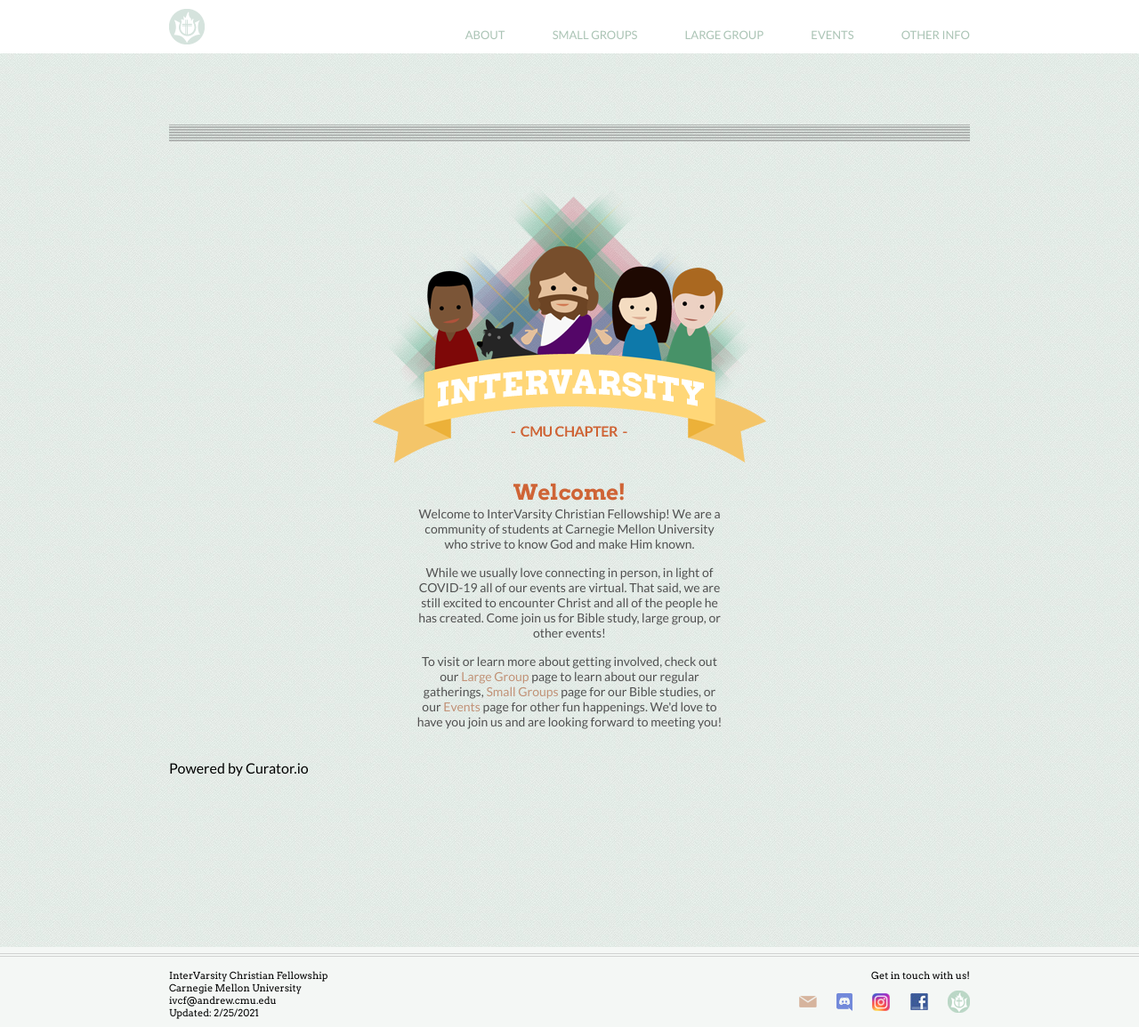
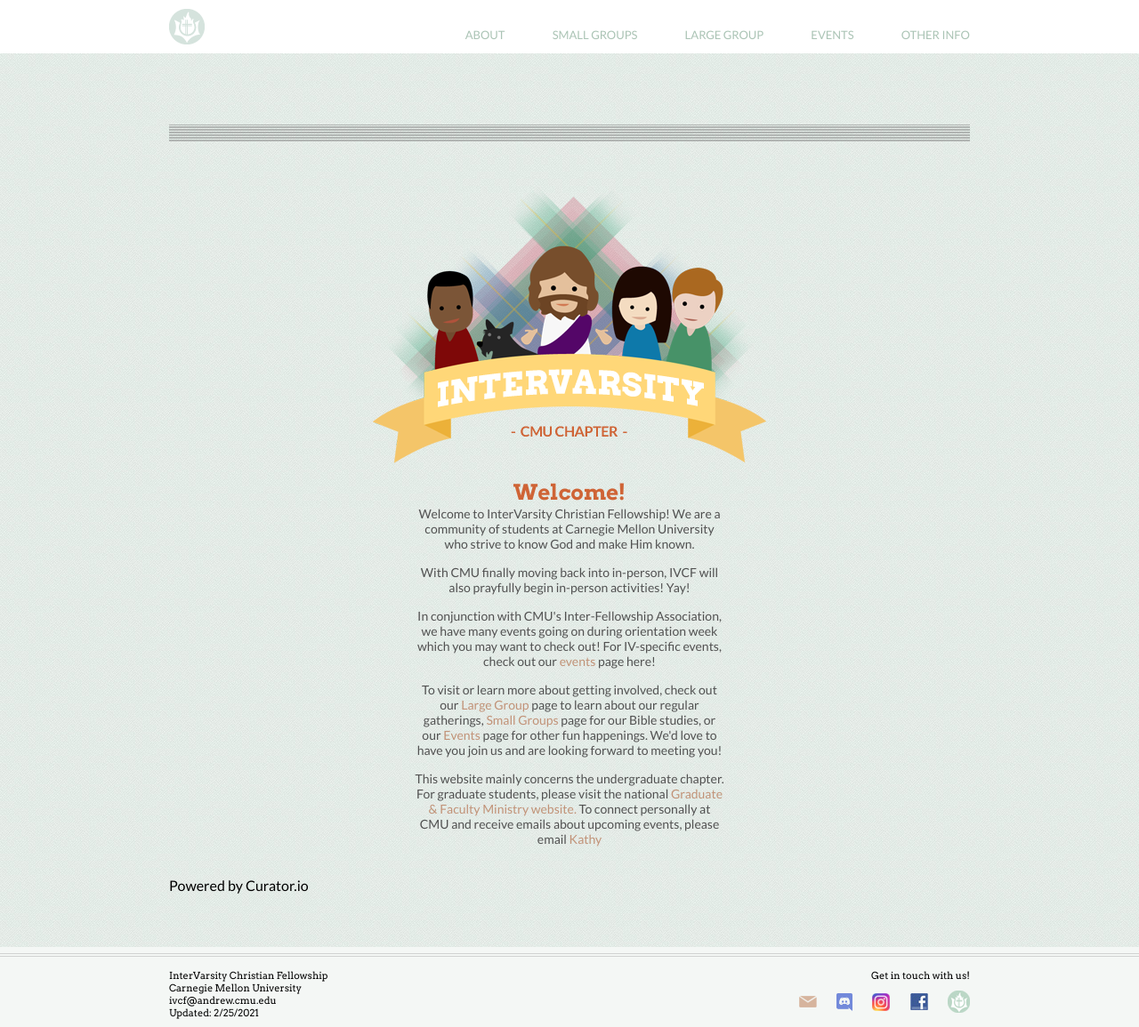
Before and after one commit to ivcf-cmu/ivcf-cmu.github.io, a Jekyll site: the page built from index.md, in a window 1280 px wide and 1155 px high. Shown: the whole window at 89% size. Built offline with Jekyll 4.4.1, drawn with Linux system fonts in a browser that asks for light colours; a script that is not in the unit is left out.

Commit message:
Update for in-person events Added graduate information

```diff
--- a/index.md
+++ b/index.md
@@ -2,43 +2,66 @@
 layout: default
 page: front
 ---
-  <article class="frontpage">
+<article class="frontpage">
     <header>
-      <img src="images/welcome_image.png" />
-      <div>Welcome!</div>
+        <img src="images/welcome_image.png" />
+        <div>Welcome!</div>
     </header>
     <p>
-    Welcome to InterVarsity Christian Fellowship! We are a community of students at Carnegie Mellon University who strive to know God and make Him known.
+        Welcome to InterVarsity Christian Fellowship! We are a community of students at Carnegie Mellon University who
+        strive to know God and make Him known.
     </p>
-    <!--
+
     <p>
-    In conjunction with CMU's Inter-Fellowship Association, we have
-    many events going on during orientation week which you may want
-    to check out! Head over to IFA's
-    <a href="http://www.christatcmu.com/">website</a>
-    to see them all.
+        With CMU finally moving back into in-person, IVCF will also prayfully begin in-person activities! Yay!
     </p>
-    -->
+
     <p>
+        In conjunction with CMU's Inter-Fellowship Association, we have
+        many events going on during orientation week which you may want
+        to check out! For IV-specific events, check out our <a href="events.html">events</a> page here!
+    </p>
+
+    <!-- <p>
     While we usually love connecting in person, in light of COVID-19 all of our events are virtual. That said, we are still excited to encounter Christ and all of the people he has created. Come join us for Bible study, large group, or other events!
     </p>
+     -->
+
     <p>
-    To visit or learn more about getting involved, check out our <a href="largegroup.html">Large Group</a> page to learn about our regular gatherings, <a href="smallgroups.html">Small Groups</a> page for our Bible studies, or our <a href="events.html">Events</a> page for other fun happenings. We'd love to have you join us and are looking forward to meeting you!
+        To visit or learn more about getting involved, check out our <a href="largegroup.html">Large Group</a> page to
+        learn about our regular gatherings, <a href="smallgroups.html">Small Groups</a> page for our Bible studies, or
+        our <a href="events.html">Events</a> page for other fun happenings. We'd love to have you join us and are
+        looking forward to meeting you!
     </p>
+
+    <p>
+        This website mainly concerns the undergraduate chapter. For graduate students, please visit the national
+        <a href="https://gfm.intervarsity.org/our-ministries/graduate-students" target="_blank">Graduate & Faculty Ministry website.</a>
+        To connect personally at CMU and receive emails about upcoming events, please email
+        <a href="mailto:kathy.mccready@intervarsity.org" target="_blank">Kathy</a>
+    </p>
+
+
     <br/>
-    <div id="curator-feed-default-feed-layout"><a href="https://curator.io" target="_blank" class="crt-logo crt-tag">Powered by Curator.io</a></div>
+    <div id="curator-feed-default-feed-layout">
+        <a href="https://curator.io" target="_blank" class="crt-logo crt-tag">Powered by Curator.io</a></div>
     <!-- The Javascript can be moved to the end of the html page before the </body> tag -->
     <script type="text/javascript">
-    /* curator-feed-default-feed-layout */
-    (function(){
-    var i, e, d = document, s = "script";i = d.createElement("script");i.async = 1;
-    i.src = "https://cdn.curator.io/published/24dd1346-638e-4e78-b3f0-f022fd64d341.js";
-    e = d.getElementsByTagName(s)[0];e.parentNode.insertBefore(i, e);
-    })();
+        /* curator-feed-default-feed-layout */
+        (function() {
+            var i, e, d = document,
+                s = "script";
+            i = d.createElement("script");
+            i.async = 1;
+            i.src = "https://cdn.curator.io/published/24dd1346-638e-4e78-b3f0-f022fd64d341.js";
+            e = d.getElementsByTagName(s)[0];
+            e.parentNode.insertBefore(i, e);
+        })();
+
     </script>
     <!--<p>
     If you're a graduate student, you may want to investigate
     <a href="https://www.andrew.cmu.edu/org/GCF/">GCF</a>,
     InterVarsity's chapter specifically for you.
     </p>-->
-  </article>
+</article>
```
Also changed, not shown: events.md (+2 -2 lines).
